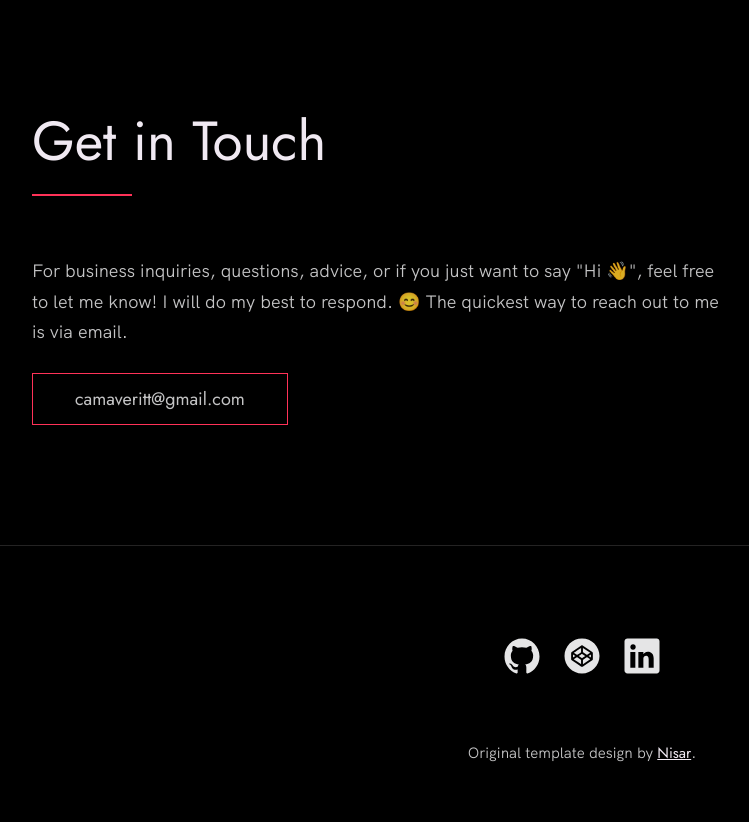
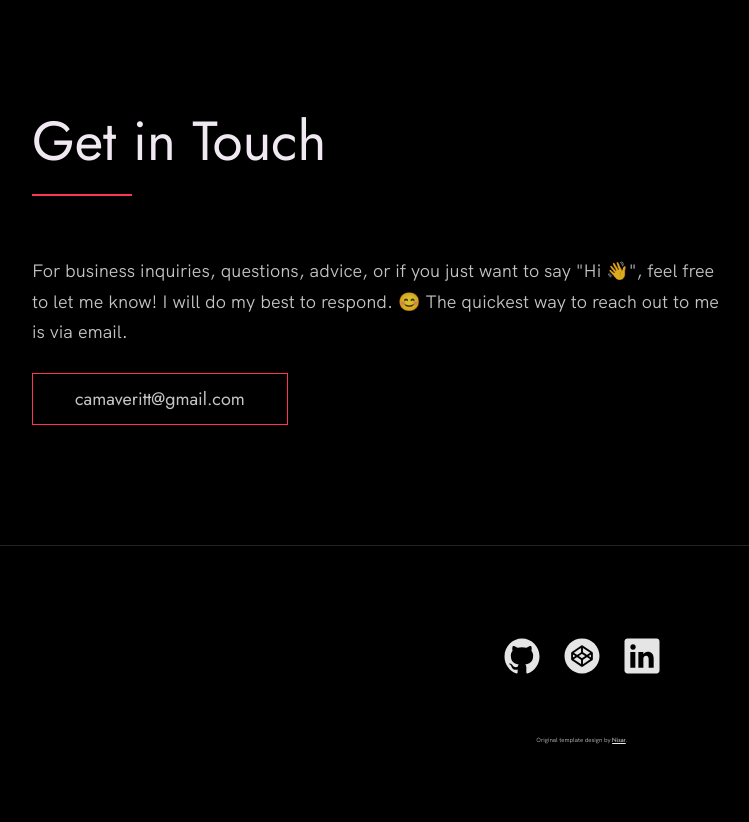
Before and after one commit to camaveritt/portfolio, a plain HTML site: page index.html in a window 1280 px wide. Shown: the part 4327-5149 px from the top of the page, without its empty margins (58-807 px from the left). Drawn offline with Linux system fonts and the light colour scheme; grey boxes are pictures that could not be loaded.

Commit message:
Adjusted font size

```diff
--- a/index.css
+++ b/index.css
@@ -578,7 +578,7 @@ body:not(.user-is-tabbing) a:focus {
 .footer {
     text-align: center;
     padding: var(--gutter-medium) 0 var(--gutter-normal);
-    font-size: smaller;
+    font-size: 6px;
 }
 
 .footer__social-links {
```
